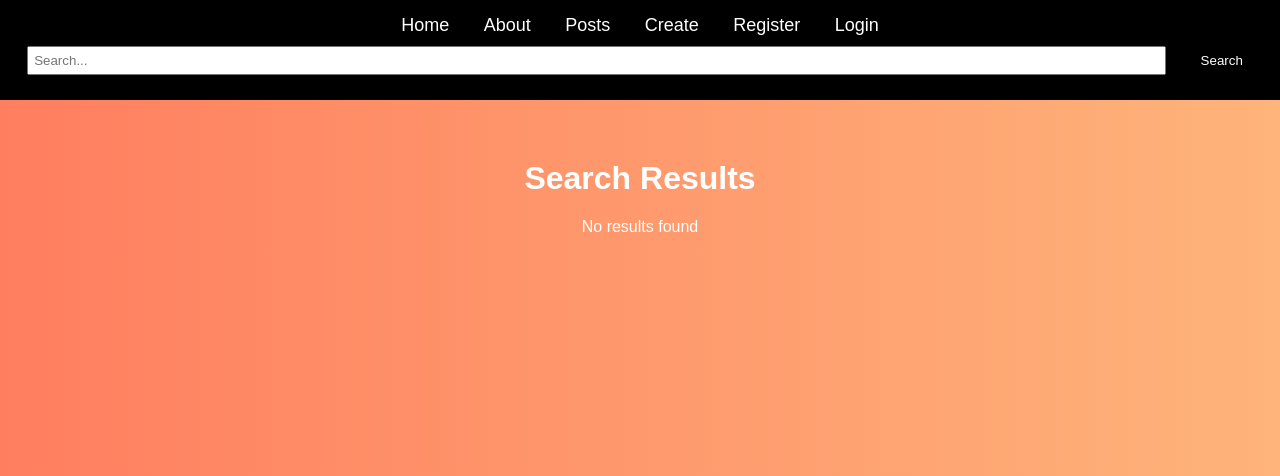
After one commit to YUVI00111/Blog-Platform, a Flask app: page /search in a window 1280 px wide. The commit adds this page. Shown: the top 476 px of the page. Run offline with Flask 3, Linux system fonts and the light colour scheme.

Commit message:
search and filtering

```diff
--- a/app.py
+++ b/app.py
@@ -142,5 +142,19 @@ def like(id):
 
     return "Liked!"
 
+@app.route('/search', methods=['GET'])
+def search():
+
+    query = request.args.get('q')
+
+    if query:
+        results = Post.query.filter(
+            Post.title.contains(query) | Post.content.contains(query)
+        ).all()
+    else:
+        results = []
+
+    return render_template("search.html", results=results, query=query)
+
 if __name__ == '__main__':
     app.run(debug=True)
--- a/templates/base.html
+++ b/templates/base.html
@@ -76,6 +76,12 @@ button:hover{
     <a href="/create">Create</a>
     <a href="/register">Register</a>
     <a href="/login">Login</a>
+
+    <form action="/search" method="GET" style="display:inline;">
+    <input type="text" name="q" placeholder="Search..."
+           style="padding:5px;">
+    <button type="submit">Search</button>
+</form>
 </div>
 
 <div class="content">
--- /dev/null
+++ b/templates/search.html
@@ -0,0 +1,22 @@
+{% extends "base.html" %}
+
+{% block content %}
+
+<h1 style="color:white;">Search Results</h1>
+
+{% if query %}
+<p style="color:yellow;">Results for "{{ query }}"</p>
+{% endif %}
+
+{% for post in results %}
+<div class="card">
+    <h2>{{ post.title }}</h2>
+    <p>{{ post.content }}</p>
+</div>
+{% endfor %}
+
+{% if results|length == 0 %}
+<p style="color:white;">No results found</p>
+{% endif %}
+
+{% endblock %}
```
